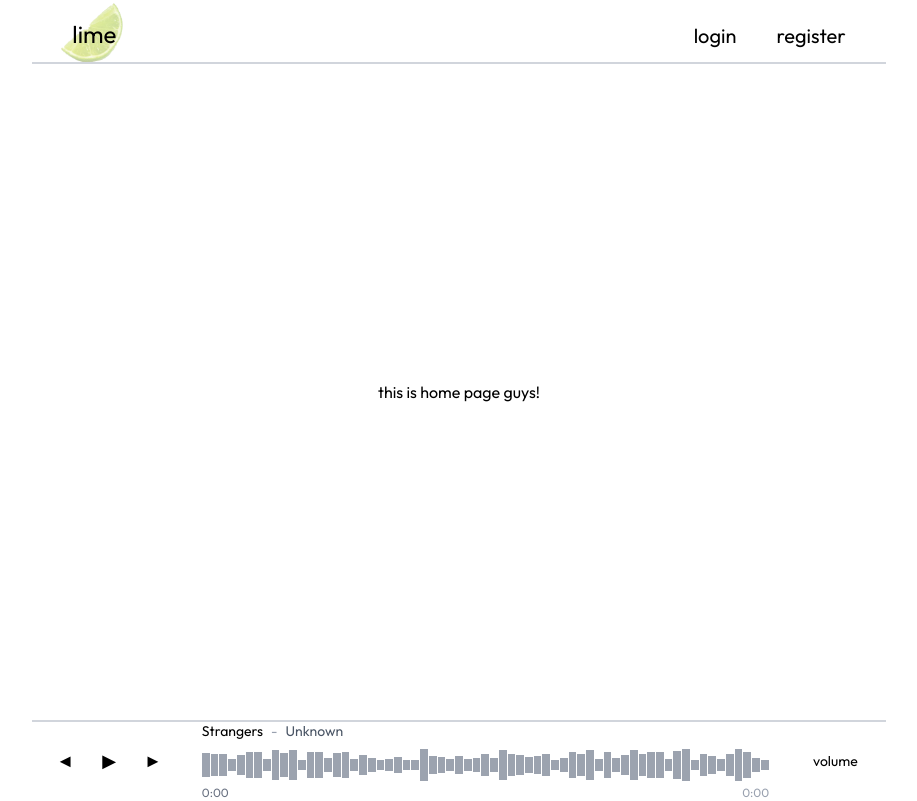
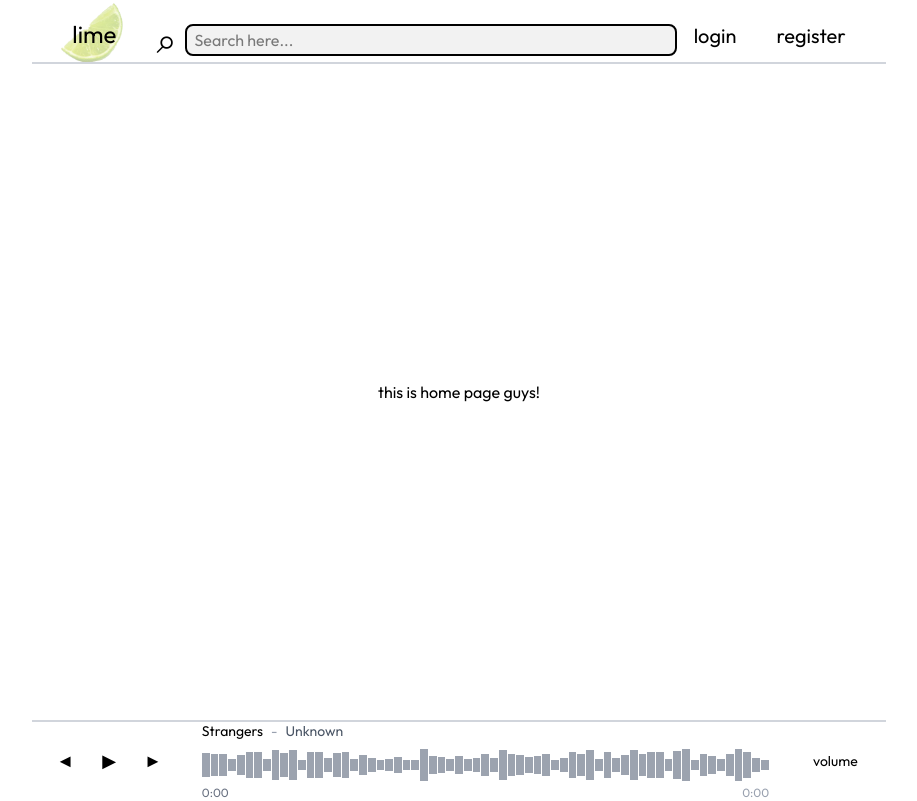
Before and after one commit to unseenmeli/Lime, a Next.js app in the folder Front/: page / in a window 1280 px wide. Shown: the whole page, without its empty margins (181-1098 px from the left). Built offline with nearby package versions, Linux system fonts and the light colour scheme.

Commit message:
Made search bar ui, might need changes in future

```diff
--- a/Front/app/layout.tsx
+++ b/Front/app/layout.tsx
@@ -20,6 +20,8 @@ export default function RootLayout({
   const [isHovered, setIsHovered] = useState(false);
   const [loginHovered, setLoginHovered] = useState(false);
   const [registerHovered, setRegisterHovered] = useState(false);
+  const [searchIsHovered, setSearchIsHovered] = useState(false);
+  const [searchBarIsHovered, setSearchBarIsHovered] = useState(false);
   const router = useRouter();
   const pathname = usePathname();
 
@@ -59,7 +61,29 @@ export default function RootLayout({
                   }`}
                 ></div>
               </div>
-              <div className="justify-end items-end h-30 w-full flex">
+              <div className="w-full h-full flex items-end">
+                <div className="flex-1 py-0.5 flex-row flex items-center gap-2">
+                  <h1
+                    className={`text-4xl cursor-pointer transition-colors duration-200 ${
+                      searchIsHovered ? "text-gray-400" : null
+                    }`}
+                    onMouseEnter={() => setSearchIsHovered(true)}
+                    onMouseLeave={() => setSearchIsHovered(false)}
+                  >
+                    ⌕
+                  </h1>
+                  <input
+                    type="text"
+                    placeholder="Search here..."
+                    className={`px-2 py-3 border-2 w-11/12 h-8 border-black rounded-lg bg-black/5 cursor-text transition-opacity duration-200 focus:outline-none focus:border-black ${
+                      searchBarIsHovered ? "opacity-50" : null
+                    }`}
+                    onMouseEnter={() => setSearchBarIsHovered(true)}
+                    onMouseLeave={() => setSearchBarIsHovered(false)}
+                  />
+                </div>
+              </div>
+              <div className="justify-end items-end h-30 flex">
                 <div
                   className="flex justify-center items-end cursor-pointer"
                   onMouseEnter={() => setLoginHovered(true)}
```
